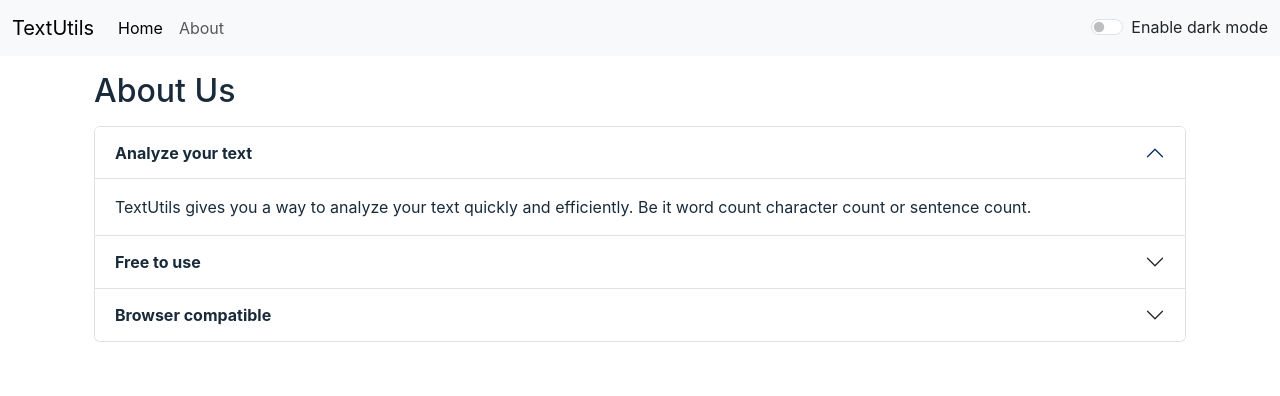
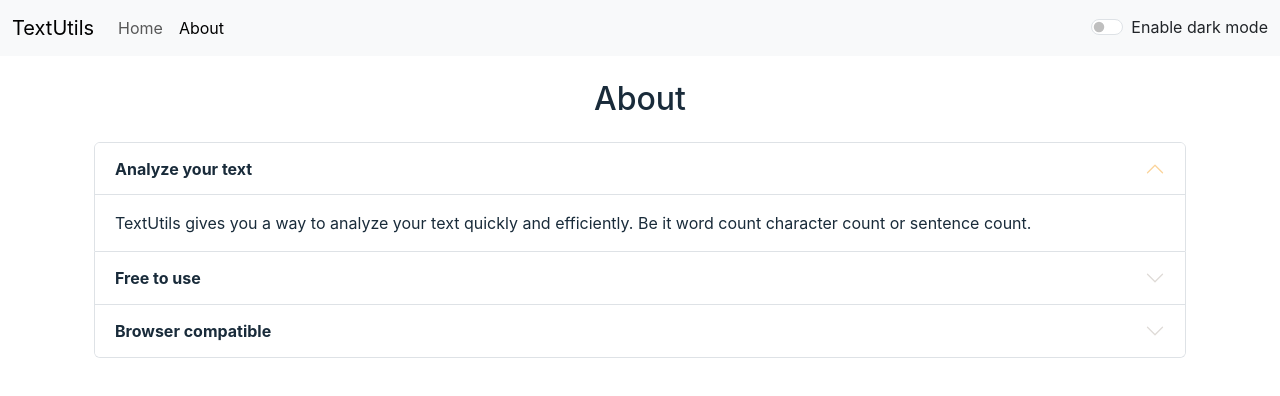
Before and after one commit to gourab-stu/wordform-reactjs, a React (Create React App) app: page /about in a window 1280 px wide. Shown: the top 396 px of the page. Built offline with nearby package versions, Linux system fonts and the light colour scheme.

Commit message:
small bug fixes

```diff
--- a/src/App.js
+++ b/src/App.js
@@ -6,9 +6,12 @@
 import Navbar from "./components/Navbar";
 import TextForm from "./components/TextForm";
 import Alert from "./components/Alert";
-import { BrowserRouter as Router, Routes, Route } from "react-router-dom";
+import { Routes, Route, useLocation } from "react-router-dom";
 
 function App() {
+  const homeHeading = "Try TextUtils - Word counter, Character counter, Remove extra spaces";
+  const aboutHeading = "About";
+  const location = useLocation();
   const [mode, setMode] = useState("light");
   const [alert, setAlert] = useState(null);
   const showAlert = (message, type) => {
@@ -33,16 +36,14 @@
   };
   return (
     <>
-      <Router>
-        <Navbar title="TextUtils" aboutText="About" mode={mode} toggleMode={toggleMode} />
-        <Alert alert={alert} />
-        <div className="container">
-          <Routes>
-            <Route exact path="/" element={<TextForm heading="Try TextUtils - Word counter, Character counter, Remove extra spaces" mode={mode} showAlert={showAlert} />} />
-            <Route exact path="/about" element={<About mode={mode} heading="About Us" />} />
-          </Routes>
-        </div>
-      </Router>
+      <Navbar title="TextUtils" aboutText="About" mode={mode} toggleMode={toggleMode} activePage={location.pathname === "/" ? "home" : "about"} />
+      <Alert alert={alert} />
+      <div className="container">
+        <Routes>
+          <Route exact path="/" element={<TextForm heading={homeHeading} mode={mode} showAlert={showAlert} />} />
+          <Route exact path="/about" element={<About mode={mode} heading={aboutHeading} />} />
+        </Routes>
+      </div>
     </>
   );
 }
--- a/src/components/About.js
+++ b/src/components/About.js
@@ -7,7 +7,7 @@
   };
   return (
     <div className="container" style={{color: (mode === "dark") ? "white" : "#192b3a"}}>
-      <h2 className="my-3">{ heading }</h2>
+      <h2 className="my-4 text-center">{ heading }</h2>
       <div className="accordion" id="accordionExample" style={myStyle}>
         <div className="accordion-item" style={myStyle}>
           <h2 className="accordion-header">
--- a/src/components/Navbar.js
+++ b/src/components/Navbar.js
@@ -2,7 +2,7 @@
 import PropTypes from "prop-types";
 import { Link } from "react-router-dom";
 
-export default function Navbar({ title = "Set title here", aboutText = "Set about here", mode, toggleMode }) {
+export default function Navbar({ title = "Set title here", aboutText = "Set about here", mode, toggleMode, activePage }) {
   return (
     <>
       <nav className={`navbar navbar-expand-lg navbar-${mode} bg-${mode}`}>
@@ -16,22 +16,16 @@
           <div className="collapse navbar-collapse" id="navbarSupportedContent">
             <ul className="navbar-nav me-auto mb-2 mb-lg-0">
               <li className="nav-item">
-                <Link className="nav-link active" aria-current="page" to="/">
+                <Link className={`nav-link ${activePage==="home"?"active":""}`} to="/">
                   Home
                 </Link>
               </li>
               <li className="nav-item">
-                <Link className="nav-link" to="/about">
+                <Link className={`nav-link ${activePage==="about"?"active":""}`} to="/about">
                   {aboutText}
                 </Link>
               </li>
             </ul>
-            {/* <form className="d-flex" role="search">
-              <input className="form-control me-2" type="search" placeholder="Search" aria-label="Search" />
-              <button className="btn btn-outline-primary" type="submit">
-                Search
-              </button>
-            </form> */}
             <div className={`form-check form-switch text-${mode === "dark" ? "light" : "dark"}`}>
               <input className="form-check-input" onClick={toggleMode} type="checkbox" id="flexSwitchCheckDefault" />
               <label className="form-check-label" htmlFor="flexSwitchCheckDefault">
@@ -49,8 +43,3 @@
   title: PropTypes.string.isRequired,
   aboutText: PropTypes.string.isRequired,
 };
-
-// Navbar.defaultProps = {
-//     title: "Set title here",
-//     aboutText: "About Text"
-// }
--- a/src/components/TextForm.js
+++ b/src/components/TextForm.js
@@ -58,7 +58,7 @@
       <button disabled={text.length === 0} className="btn btn-primary mx-2 mt-2" onClick={handleOnCopyText}>Copy Text</button>
       <h2 className="mt-4" style={{ color: mode === "dark" ? "white" : "black" }}>Text Summary</h2>
       <p style={{ color: mode === "dark" ? "white" : "black" }}>
-        {text.length} characters | {text.split(" ").filter((element) => { return element.length !== 0; }).length} words | {text.split(". ").length - 1} sentences
+        {text.length} characters | {text.split(/\s+/).filter((element) => { return element.length !== 0; }).length} words | {text.split(". ").length - 1} sentences
       </p>
       <h2 className="mt-4" style={{ color: mode === "dark" ? "white" : "black" }}>Preview</h2>
       <p className="p-2 rounded m-0" style={{ color: mode === "dark" ? "white" : "black", backgroundColor: mode === "dark" ? "#224058" : "white", border: ("1px solid #a19f9d")}}>
--- a/src/index.css
+++ b/src/index.css
@@ -1,13 +1,14 @@
 body {
   margin: 0;
-  font-family: -apple-system, BlinkMacSystemFont, 'Noto Sans', 'Segoe UI', 'Roboto', 'Oxygen',
-    'Ubuntu', 'Cantarell', 'Fira Sans', 'Droid Sans', 'Helvetica Neue',
-    sans-serif;
+  font-family: -apple-system, BlinkMacSystemFont, "Noto Sans", "Segoe UI", "Roboto", "Oxygen", "Ubuntu", "Cantarell", "Fira Sans", "Droid Sans", "Helvetica Neue", sans-serif;
   -webkit-font-smoothing: antialiased;
   -moz-osx-font-smoothing: grayscale;
 }
 
 code {
-  font-family: source-code-pro, Menlo, Monaco, Consolas, 'Courier New',
-    monospace;
+  font-family: source-code-pro, Menlo, Monaco, Consolas, "Courier New", monospace;
 }
+
+.accordion-button::after {
+  filter: invert(1);
+}
--- a/src/index.js
+++ b/src/index.js
@@ -3,11 +3,14 @@
 import './index.css';
 import App from './App';
 import reportWebVitals from './reportWebVitals';
+import { BrowserRouter as Router } from 'react-router-dom';
 
 const root = ReactDOM.createRoot(document.getElementById('root'));
 root.render(
   <React.StrictMode>
-    <App />
+    <Router>
+      <App />
+    </Router>
   </React.StrictMode>
 );
 
```
